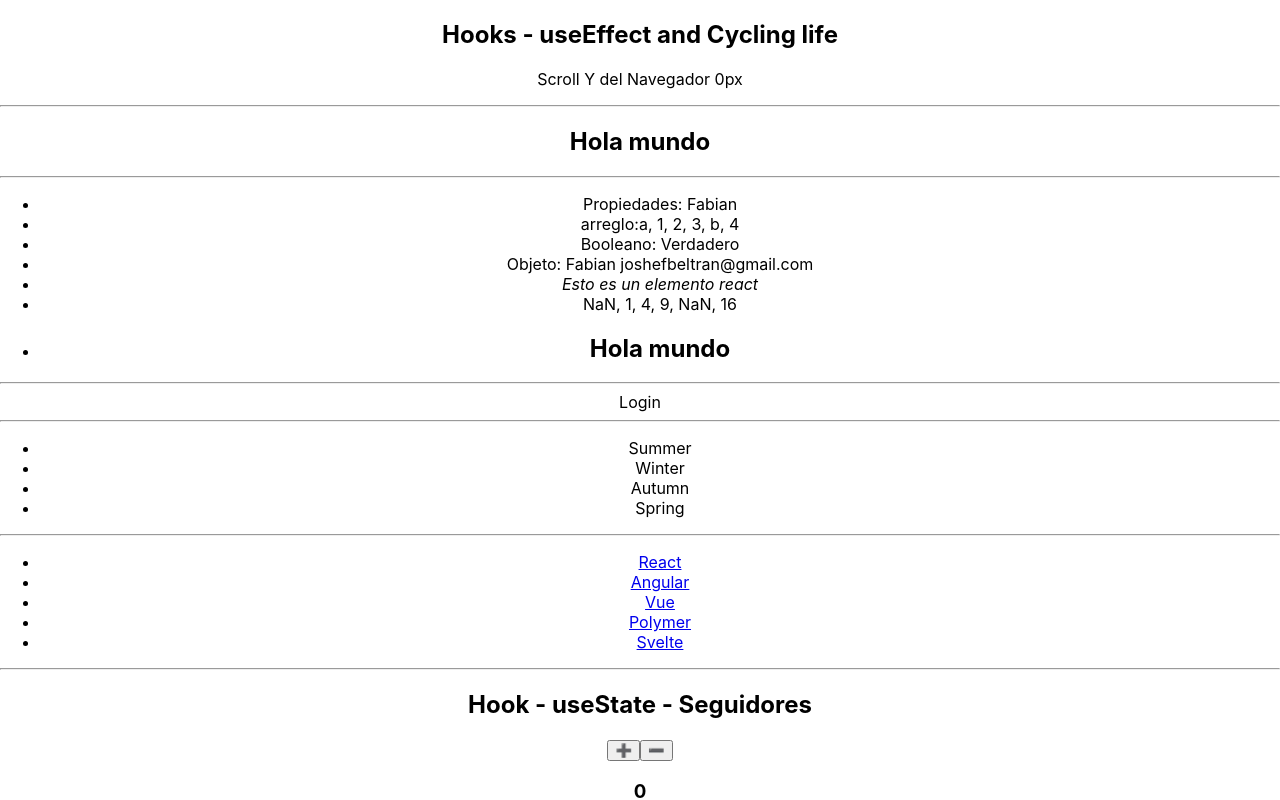
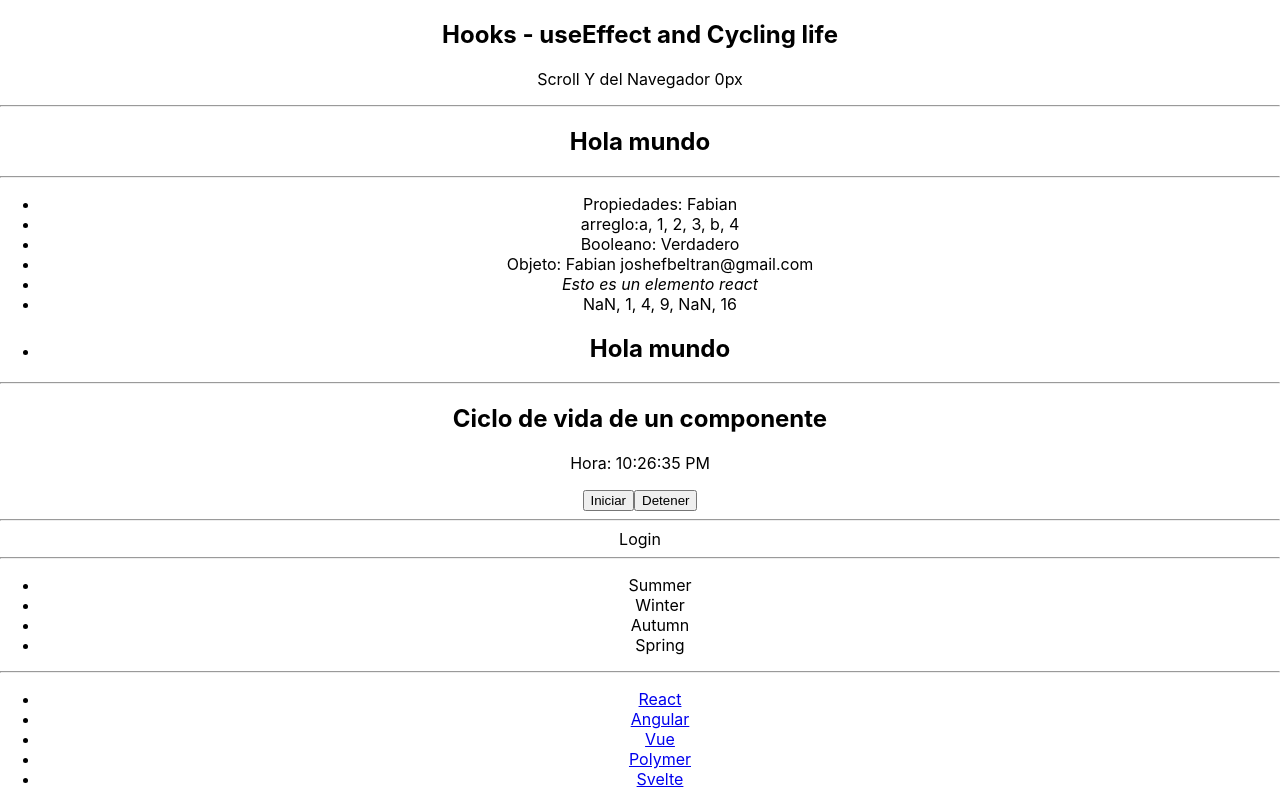
Before and after one commit to nOm-1986/reactTS-JM, a React (Create React App) app: page / in a window 1280 px wide. Shown: the top 800 px of the page. Built offline with nearby package versions, Linux system fonts and the light colour scheme.

Commit message:
Life cycle

```diff
--- a/src/App.tsx
+++ b/src/App.tsx
@@ -6,6 +6,7 @@
 import './App.css';
 import { ContadorHooks } from './components/ContadorHooks';
 import { ScrollHooks } from './components/ScrollHooks';
+import CicloVida from './components/CicloDeVida';
 
 const elArreglo = ['a',1,2,3,'b','4'];
 
@@ -27,6 +28,8 @@
           componenteReact = {<Componente/>}
         />
         <hr />
+        <CicloVida />
+        <hr />
         <RenderizadoCondicional/>
         <hr />
         <RenderizadoElemento/>
--- /dev/null
+++ b/src/components/CicloDeVida.tsx
@@ -0,0 +1,58 @@
+import React, { Component } from "react";
+
+interface IProps {};
+interface IState{
+    hora: string
+}
+
+export default class CicloVida extends Component<IProps, IState> {
+
+    temporizador: any;
+
+    constructor(props: IProps){
+        super(props);
+        console.log(0, "El componente se inicializa, aún NO esta en el DOM");
+        this.state = {
+            hora: new Date().toLocaleTimeString()
+        };
+        this.temporizador = null;
+
+    }
+
+    componentDidMount(): void {
+        console.log(1, 'El componente ya se encuentra en el DOM');
+    }
+
+    componentDidUpdate(prevProps: Readonly<IProps>, prevState: Readonly<IState>, snapshot?: any): void {
+        console.log(2, 'El estado o las props del componente');
+    }
+
+    tictac = () => {
+        this.temporizador = setInterval(() => {
+            this.setState({
+                hora: new Date().toLocaleTimeString()
+            })
+        }, 1000);
+    }
+
+    iniciar = () => {
+        this.tictac();
+    }
+
+    detener = () => {
+        clearInterval(this.temporizador);
+    }
+
+    render(): React.ReactNode {
+
+        console.log(4, "El componente se dibuja(o redibuja por algún cambio) en el DOM");
+        return(
+            <>
+                <h2>Ciclo de vida de un componente</h2>
+                <p>Hora: {this.state.hora}</p>
+                <button onClick={this.iniciar}>Iniciar</button>
+                <button onClick={this.detener}>Detener</button>
+            </>
+        )
+    }
+}
--- a/src/index.tsx
+++ b/src/index.tsx
@@ -3,6 +3,7 @@
 import './index.css';
 import App from './App';
 import reportWebVitals from './reportWebVitals';
+
 
 const root = ReactDOM.createRoot(
   document.getElementById('root') as HTMLElement
```
